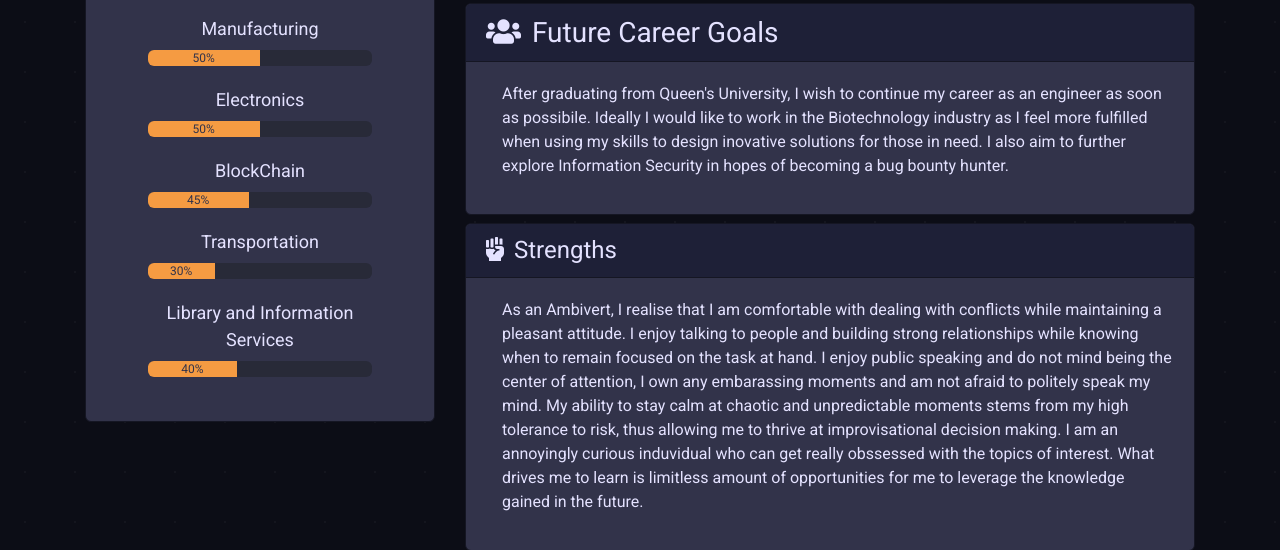
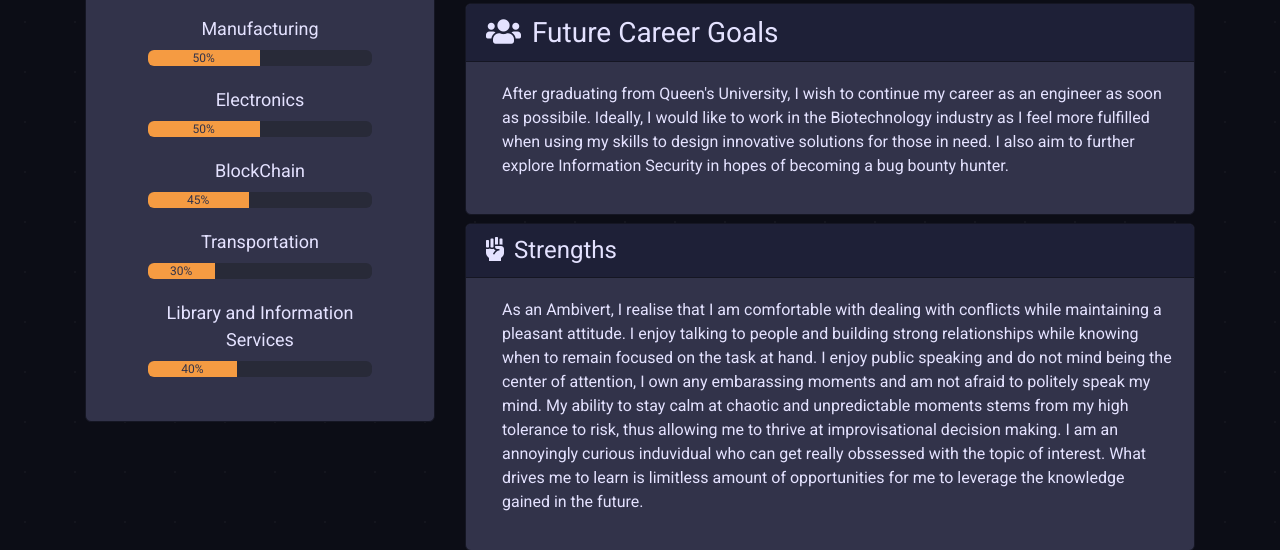
Before and after one commit to abdulelahrizan/AbuPortfolio, a Flask app: page / in a window 1280 px wide. Shown: the part 3953-4503 px from the top of the page. Run offline with Flask 2, Linux system fonts and the light colour scheme; some libraries are stand-ins or nearby versions.

Commit message:
neat i guess

```diff
--- a/templates/compare.html
+++ b/templates/compare.html
@@ -9,7 +9,7 @@
             not afraid to politely speak my mind.
             My ability to stay calm at chaotic and unpredictable moments stems from my high tolerance to risk, thus
             allowing me to thrive at improvisational decision making.
-            I am an annoyingly curious induvidual who can get really obssessed with the topics of interest. What drives
+            I am an annoyingly curious induvidual who can get really obssessed with the topic of interest. What drives
             me
             to learn is limitless amount of opportunities for me to leverage the knowledge gained in the future.
         </p>
--- a/templates/future.html
+++ b/templates/future.html
@@ -2,8 +2,9 @@
     <h3 class="card-header"><i class="fas fa-users mr-1"></i> Future Career Goals</h3>
     <div class="card-body">
         <p class="ml-3">After graduating from Queen's University, I wish to continue my career as an engineer as soon as
-            possibile. Ideally I would like to work in the Biotechnology industry as I feel more fulfilled when using my
-            skills to design inovative solutions for those in need. I also aim to further explore Information Security
+            possibile. Ideally, I would like to work in the Biotechnology industry as I feel more fulfilled when using
+            my
+            skills to design innovative solutions for those in need. I also aim to further explore Information Security
             in hopes of becoming a bug bounty hunter. </p>
     </div>
 </div>
```
